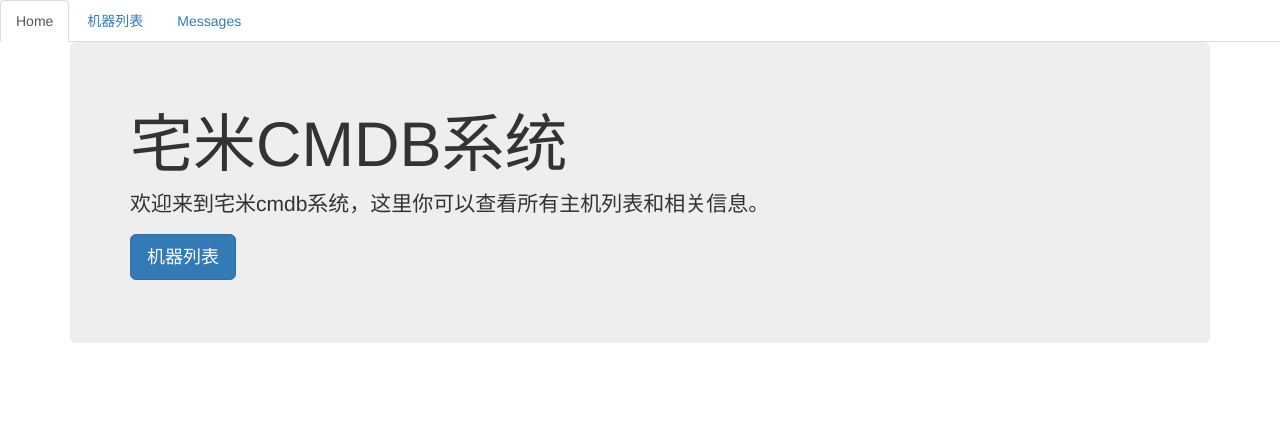
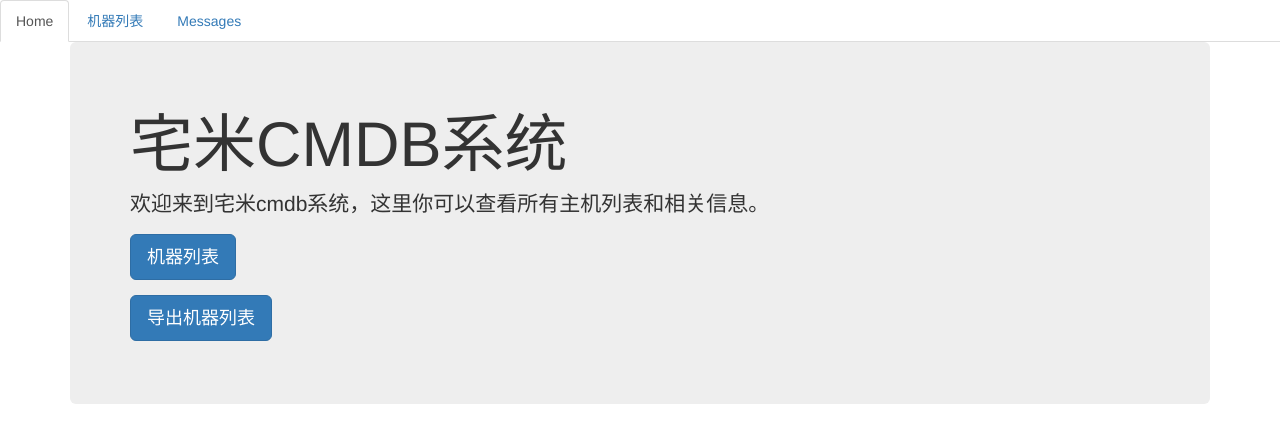
Before and after one commit to gqdw/zm_cmdb, a Django app: page /main/ in a window 1280 px wide. Shown: the top 443 px of the page. Run offline with Django 3.2, Linux system fonts and the light colour scheme; some libraries are stand-ins or nearby versions.

Commit message:
add main/out

```diff
--- a/zm_cmdb/main/templates/index.html
+++ b/zm_cmdb/main/templates/index.html
@@ -15,6 +15,7 @@
   <h1>宅米CMDB系统</h1>
   <p>欢迎来到宅米cmdb系统，这里你可以查看所有主机列表和相关信息。</p>
   <p><a class="btn btn-primary btn-lg" href="/main/list" role="button">机器列表</a></p>
+  <p><a class="btn btn-primary btn-lg" href="/main/out" role="button">导出机器列表</a></p>
 </div>
 
 <h3>
```
